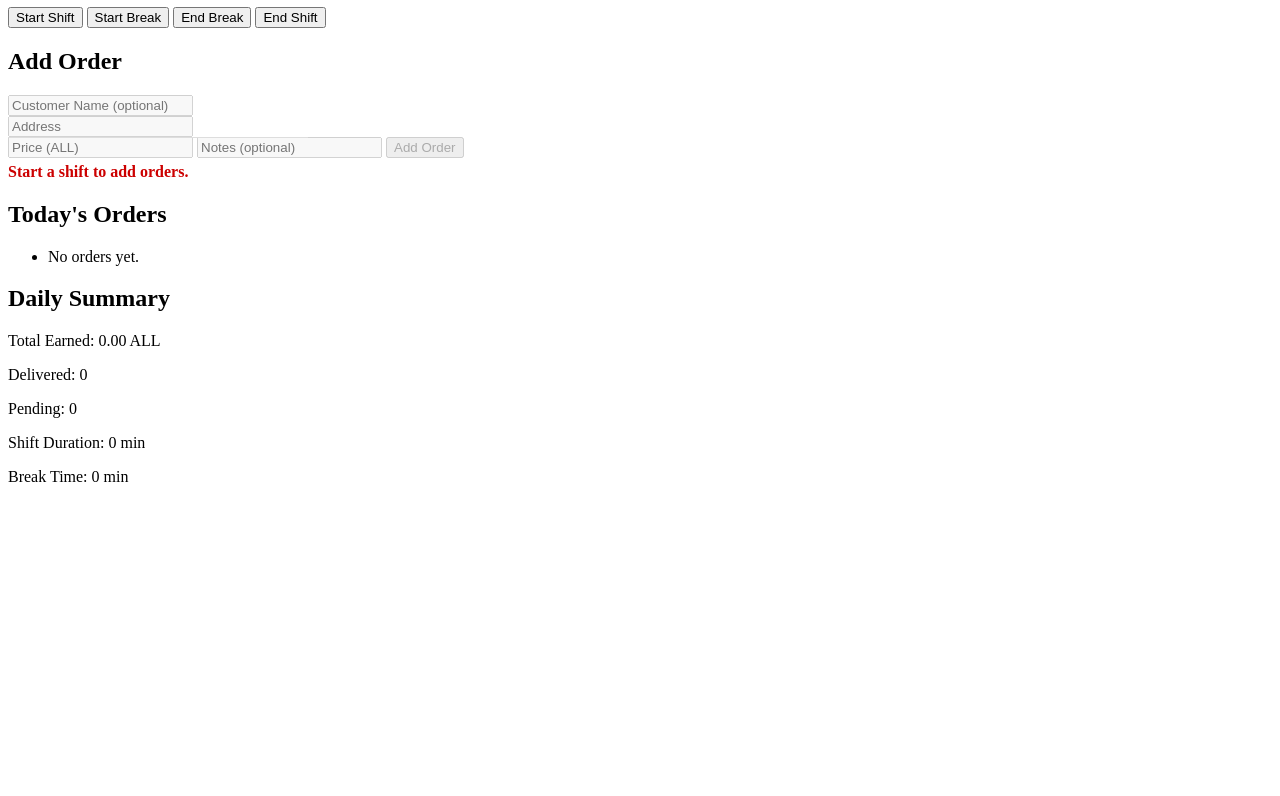
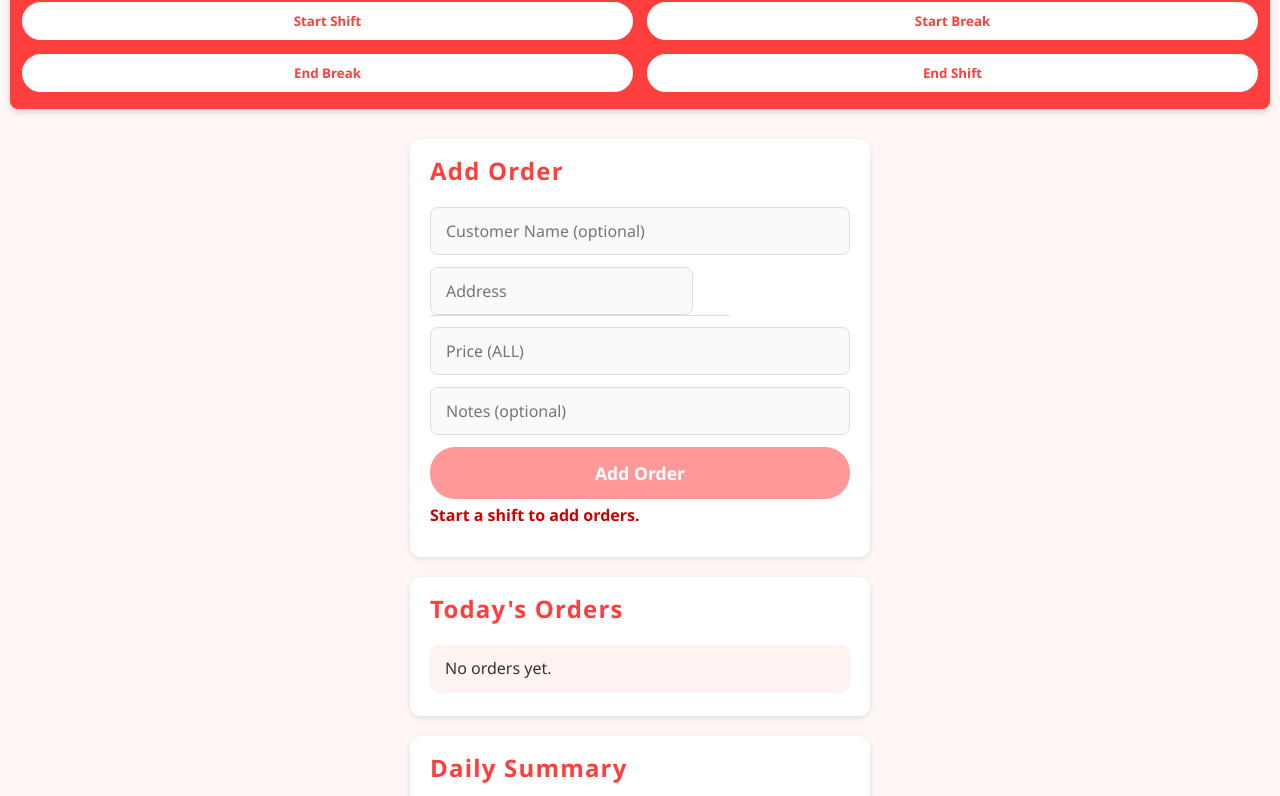
Before and after one commit to arkid111/pizzakidi, a plain HTML site: page index.html in a window 1280 px wide. Shown: the part 74-870 px from the top of the page. Before the commit the page ends 800 px from the top, so only its background shows below. Drawn offline with Linux system fonts and the light colour scheme.

Commit message:
Update style.css

```diff
--- a/style.css
+++ b/style.css
@@ -1,24 +1,217 @@
+/* Reset & base */
+* {
+  box-sizing: border-box;
+  font-family: 'Segoe UI', Tahoma, Geneva, Verdana, sans-serif;
+}
 
-/* General styles (you may already have your own) */
+body {
+  margin: 0;
+  background: #fff7f5;
+  color: #333;
+  padding: 10px;
+}
 
-/* Autocomplete suggestions dropdown */
+/* Container */
+main {
+  max-width: 480px;
+  margin: 0 auto;
+  padding: 10px;
+}
+
+/* Header */
+header {
+  text-align: center;
+  background-color: #ff3e3e;
+  color: white;
+  padding: 15px 10px;
+  border-radius: 8px;
+  box-shadow: 0 3px 6px rgba(0,0,0,0.15);
+}
+
+header h1 {
+  margin: 0;
+  font-size: 1.8rem;
+  letter-spacing: 1px;
+}
+
+/* Shift buttons */
+#shift-controls {
+  display: flex;
+  flex-wrap: wrap;
+  justify-content: center;
+  gap: 10px;
+  margin-top: 10px;
+}
+
+#shift-controls button {
+  background-color: white;
+  color: #ff3e3e;
+  border: 2px solid #ff3e3e;
+  border-radius: 25px;
+  padding: 10px 20px;
+  font-weight: 600;
+  cursor: pointer;
+  flex: 1 1 45%;
+  min-width: 120px;
+  transition: background-color 0.3s, color 0.3s;
+}
+
+#shift-controls button:hover:not(:disabled) {
+  background-color: #ff3e3e;
+  color: white;
+}
+
+#shift-controls button:disabled {
+  opacity: 0.5;
+  cursor: not-allowed;
+}
+
+/* Sections */
+section {
+  background: white;
+  margin: 20px 0;
+  padding: 15px 20px;
+  border-radius: 10px;
+  box-shadow: 0 2px 6px rgba(0,0,0,0.1);
+}
+
+h2 {
+  margin-top: 0;
+  color: #ff3e3e;
+  letter-spacing: 0.05em;
+}
+
+/* Add order form */
+#add-order form {
+  display: flex;
+  flex-direction: column;
+  gap: 12px;
+}
+
+#add-order input[type="text"],
+#add-order input[type="tel"] {
+  padding: 12px 15px;
+  border-radius: 8px;
+  border: 1.5px solid #ddd;
+  font-size: 1rem;
+  transition: border-color 0.3s;
+}
+
+#add-order input[type="text"]:focus,
+#add-order input[type="tel"]:focus {
+  border-color: #ff3e3e;
+  outline: none;
+}
+
+#add-order button[type="submit"] {
+  background-color: #ff3e3e;
+  color: white;
+  padding: 14px;
+  font-weight: 700;
+  font-size: 1.1rem;
+  border: none;
+  border-radius: 25px;
+  cursor: pointer;
+  transition: background-color 0.3s;
+}
+
+#add-order button[type="submit"]:hover:not(:disabled) {
+  background-color: #e63232;
+}
+
+#add-order button[type="submit"]:disabled {
+  background-color: #ff9999;
+  cursor: not-allowed;
+}
+
+/* Address autocomplete container fix */
+#add-order form > div {
+  position: relative;
+  width: 100%;
+}
+
+/* Orders list */
+#order-list {
+  list-style: none;
+  padding: 0;
+  margin: 0;
+}
+
+#order-list li {
+  display: flex;
+  align-items: center;
+  justify-content: space-between;
+  padding: 12px 15px;
+  border-radius: 10px;
+  margin-bottom: 10px;
+  background: #fff3f2;
+  box-shadow: 0 1px 3px rgba(0,0,0,0.08);
+  transition: background-color 0.3s;
+}
+
+#order-list li.delivered {
+  background: #d9f2d9;
+  color: #27632a;
+  text-decoration: line-through;
+}
+
+.order-info {
+  flex: 1;
+  margin-left: 10px;
+  font-weight: 600;
+  font-size: 1rem;
+}
+
+.order-actions button {
+  background: none;
+  border: none;
+  color: #ff3e3e;
+  font-weight: 700;
+  cursor: pointer;
+  padding: 6px 10px;
+  border-radius: 6px;
+  transition: background-color 0.3s;
+}
+
+.order-actions button:hover {
+  background-color: #ffb3b3;
+}
+
+/* Summary */
+#summary p {
+  font-size: 1.1rem;
+  margin: 8px 0;
+  font-weight: 600;
+}
+
+/* Autocomplete suggestions */
 .autocomplete-items {
   position: absolute;
   border: 1px solid #ddd;
   border-top: none;
-  max-height: 150px;
+  max-height: 180px;
   overflow-y: auto;
   background-color: white;
   z-index: 1000;
-  width: 100%; /* full width of container */
+  width: 100%;
   box-sizing: border-box;
+  border-radius: 0 0 10px 10px;
 }
 
 .autocomplete-item {
-  padding: 10px;
+  padding: 12px 15px;
   cursor: pointer;
+  font-size: 1rem;
 }
 
 .autocomplete-item:hover {
-  background-color: #f0f0f0;
+  background-color: #ffe6e6;
+  color: #ff3e3e;
 }
+
+/* Responsive */
+@media (max-width: 480px) {
+  #shift-controls button {
+    flex: 1 1 100%;
+  }
+}
```
